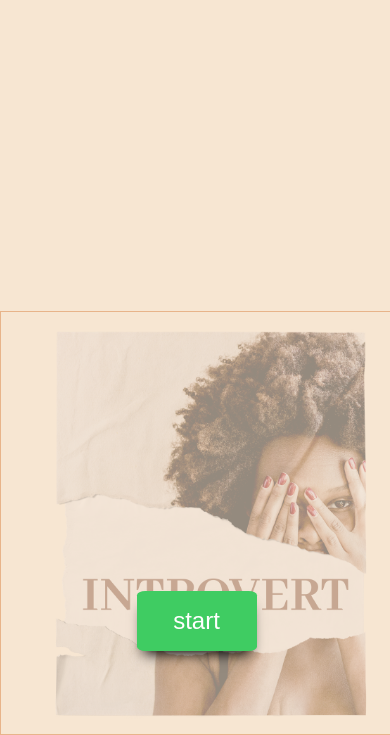
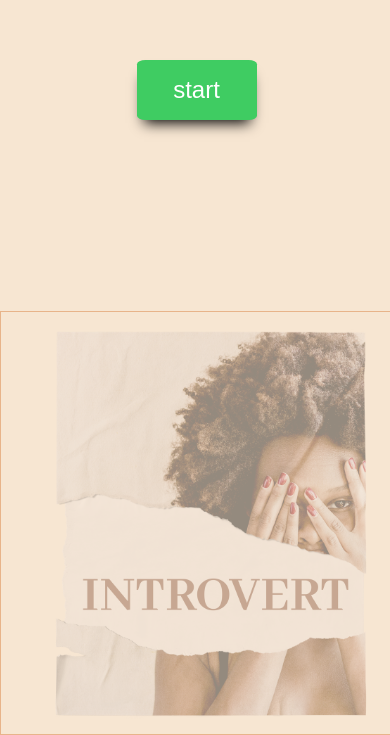
Before and after one commit to isabellebidou/personality, a React (Create React App) app in the folder frontend/: page / in a window 390 px wide. Shown: the part 109-844 px from the top of the page. Built offline with nearby package versions, Linux system fonts and the light colour scheme.

Commit message:
twicked start button

```diff
--- a/frontend/src/components/buttons.js
+++ b/frontend/src/components/buttons.js
@@ -19,11 +19,11 @@ class Buttons extends React.Component {
           start
         </button>
         }
-        {this.props.checked &&(
+        {this.props.checked &&
           <button id= 'next-button' answeredquestion={this.answeredQuestion} onClick={this.next}>
             next
           </button>
-          )}
+          }
         </div>
       );
 
--- a/frontend/src/styles/Buttons.css
+++ b/frontend/src/styles/Buttons.css
@@ -29,10 +29,10 @@ button:active{
     bottom:10%;
     left:35%;
 }
-@media screen {
-    button{
-        position: relative;
-        bottom: 1 em;
+@media screen and (max-width: 600px){
+    .buttons-div {
+        position: fixed;
+        top:20%;
 
     }
 
```
